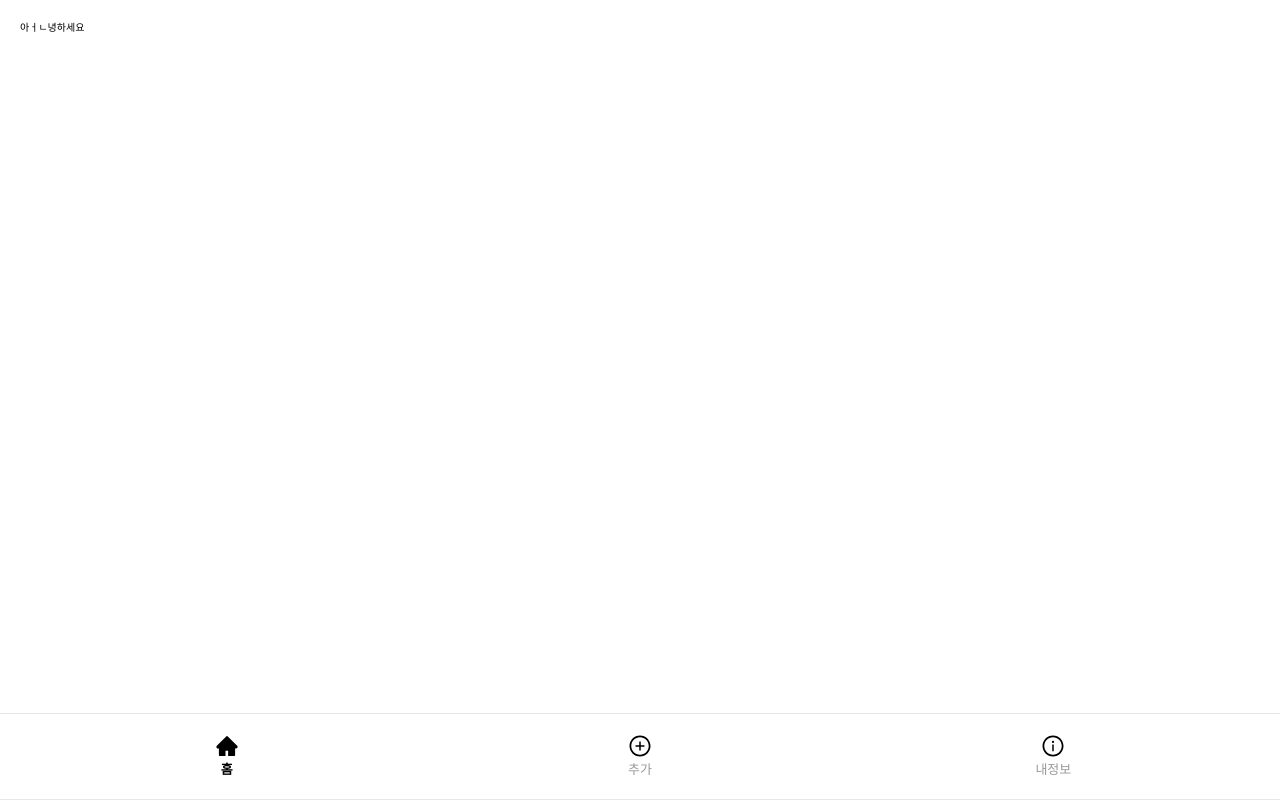
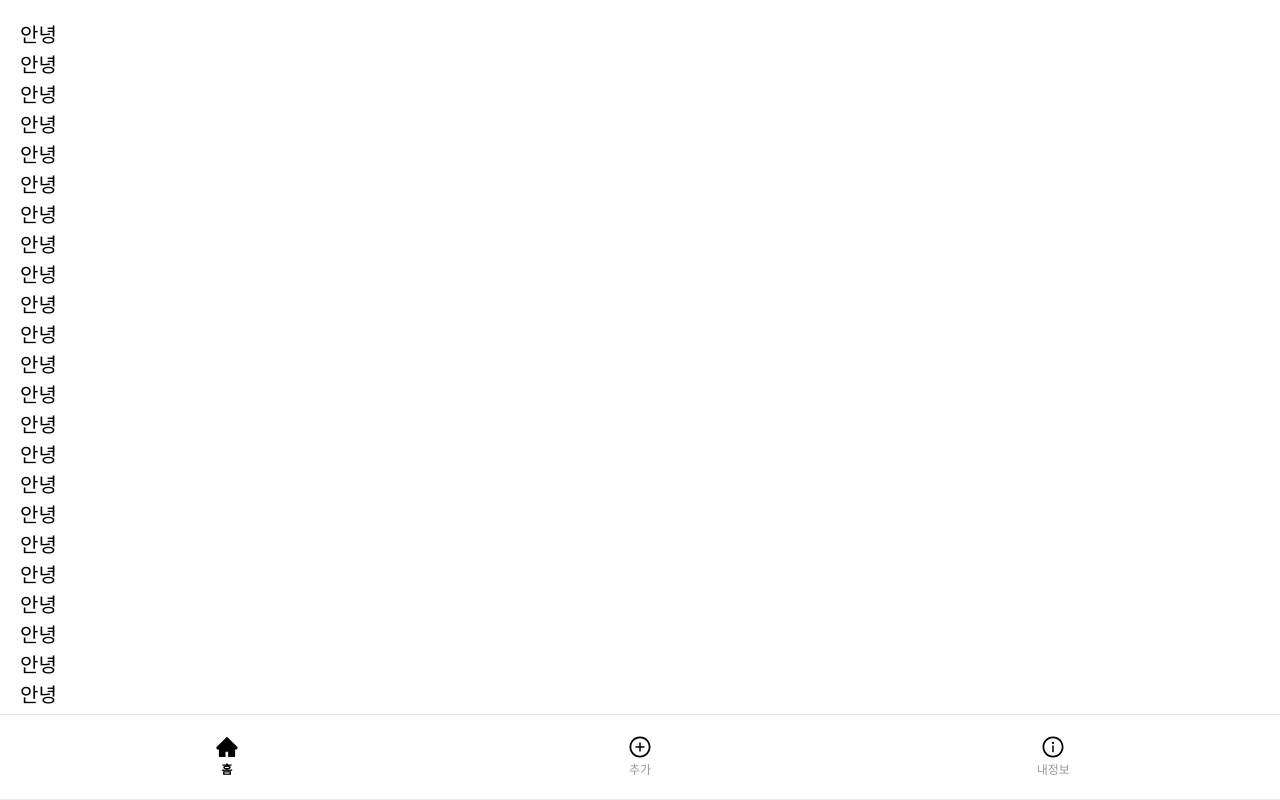
Before and after one commit to lnuvy/month-subscription, a Next.js app: page / in a window 1280 px wide. Built offline with nearby package versions, Linux system fonts and the light colour scheme.

Commit message:
add template overflow rules

```diff
--- a/src/components/layout/tab-bar/tab.tsx
+++ b/src/components/layout/tab-bar/tab.tsx
@@ -18,7 +18,7 @@ const Tab = ({ title, Normal, isSelected, Selected, onClick }: Props) => {
   const TextComponent = useCallback(() => {
     const className = isSelected ? "font-semibold" : "color-icon-basic";
 
-    return <div className={`fs-13 ${className}`}>{title}</div>;
+    return <div className={`fs-12 ${className}`}>{title}</div>;
   }, [isSelected]);
 
   return (
--- a/src/components/layout/template/default/index.tsx
+++ b/src/components/layout/template/default/index.tsx
@@ -6,9 +6,14 @@ const DefaultTemplate = ({ children }: ChildrenProps) => {
   return (
     <>
       {/* page wrapper */}
-      <div className="w-screen h-screen">
+      <div className="w-screen h-screen overflow-hidden">
         {/* content wrapper */}
-        <div className="p-20">{children}</div>
+        <div
+          className="p-20 overflow-auto"
+          style={{ height: "calc(100vh - 86px)" }}
+        >
+          {children}
+        </div>
         <TabBar />
       </div>
     </>
--- a/src/pages/index.tsx
+++ b/src/pages/index.tsx
@@ -4,7 +4,33 @@ import { useState } from "react";
 const Home = () => {
   const [isList, setIsList] = useState(true);
 
-  return <>아ㅓㄴ녕하세요</>;
+  return (
+    <>
+      <h1 className="fs-20">안녕</h1>
+      <h1 className="fs-20">안녕</h1>
+      <h1 className="fs-20">안녕</h1>
+      <h1 className="fs-20">안녕</h1>
+      <h1 className="fs-20">안녕</h1>
+      <h1 className="fs-20">안녕</h1>
+      <h1 className="fs-20">안녕</h1>
+      <h1 className="fs-20">안녕</h1>
+      <h1 className="fs-20">안녕</h1>
+      <h1 className="fs-20">안녕</h1>
+      <h1 className="fs-20">안녕</h1>
+      <h1 className="fs-20">안녕</h1>
+      <h1 className="fs-20">안녕</h1>
+      <h1 className="fs-20">안녕</h1>
+      <h1 className="fs-20">안녕</h1>
+      <h1 className="fs-20">안녕</h1>
+      <h1 className="fs-20">안녕</h1>
+      <h1 className="fs-20">안녕</h1>
+      <h1 className="fs-20">안녕</h1>
+      <h1 className="fs-20">안녕</h1>
+      <h1 className="fs-20">안녕</h1>
+      <h1 className="fs-20">안녕</h1>
+      <h1 className="fs-20">안녕</h1>
+    </>
+  );
 };
 
 Home.getLayout = function getLayout(page: React.ReactElement) {
```
